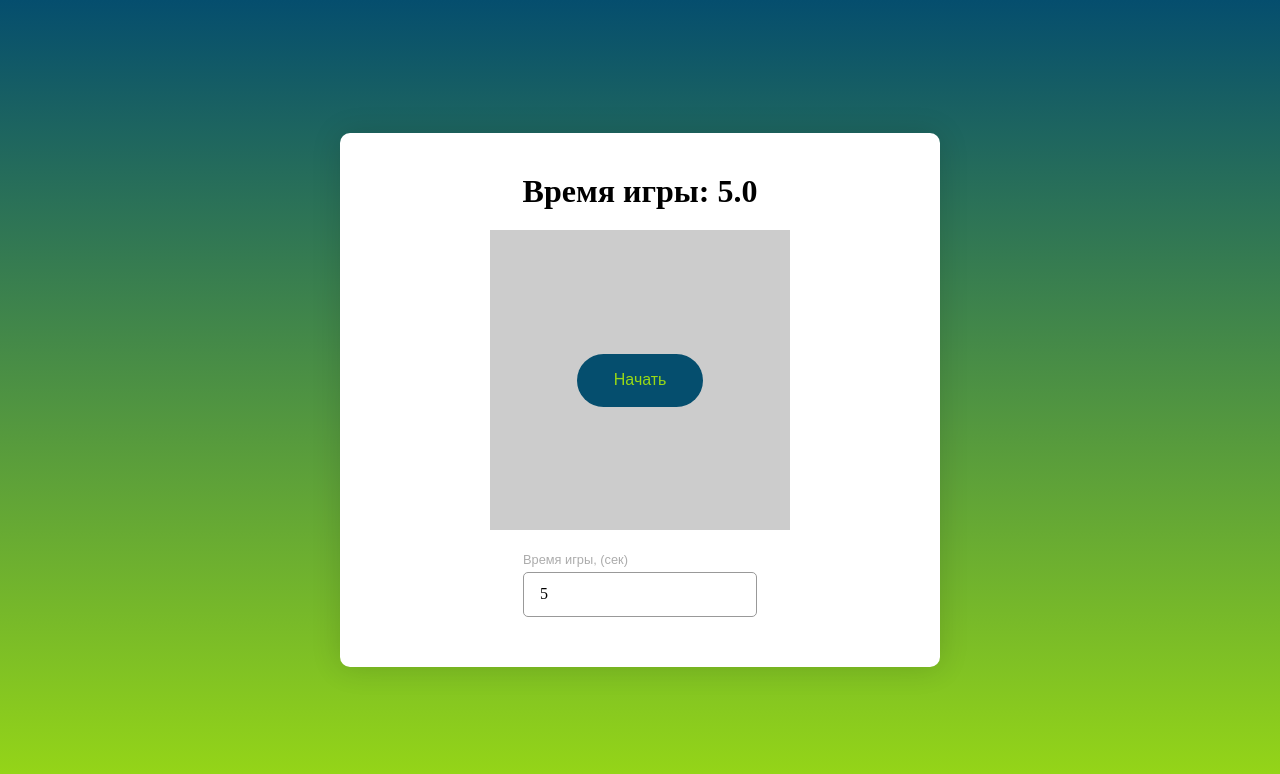
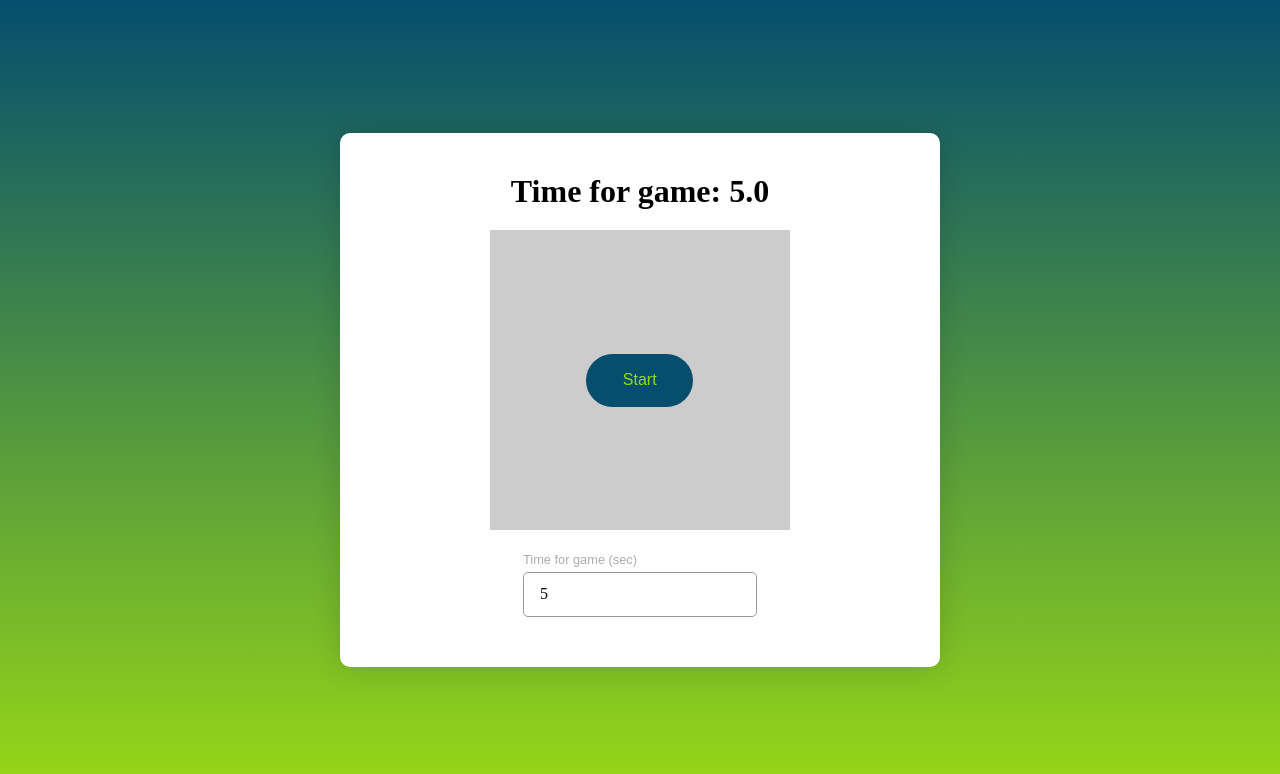
Before and after one commit to Pocu46/Click-square-game, a plain HTML site: page index.html in a window 1280 px wide. Drawn offline with Linux system fonts and the light colour scheme.

Commit message:
text corrections

```diff
--- a/index.html
+++ b/index.html
@@ -12,17 +12,17 @@
 
   <div class="app">
     <div class="app__header">
-      <h1 id="time-header">Время игры: <span id="time">5.0</span></h1>
-      <h1 id="result-header" class="hide">Ваш результат: <span id="result"></span></h1>
+      <h1 id="time-header">Time for game: <span id="time">5.0</span></h1>
+      <h1 id="result-header" class="hide">Your score: <span id="result"></span></h1>
     </div>
     <div class="app__content">
-      <button class="btn" id="start">Начать</button>
+      <button class="btn" id="start">Start</button>
 
       <div class="game" id="game"></div>
     </div>
     <div class="app__footer">
       <div class="input">
-        <label for="game-time">Время игры, (сек)</label>
+        <label for="game-time">Time for game (sec)</label>
         <input type="number" id="game-time" min="5" step="1" value="5">
       </div>
     </div>
```
